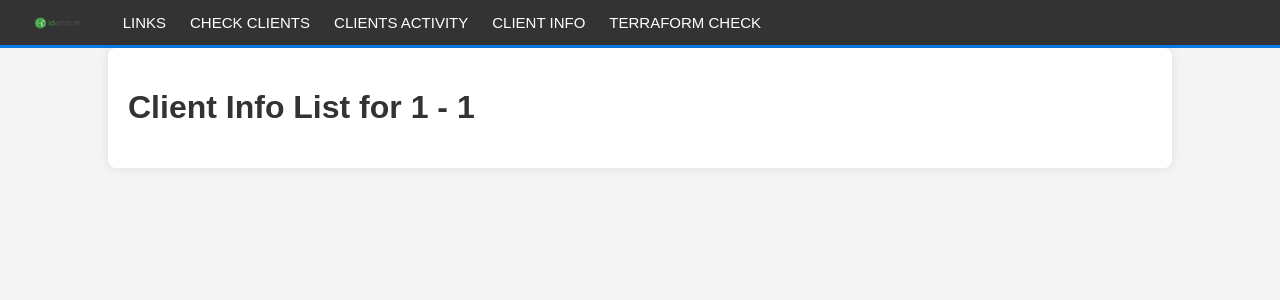
After one commit to Identicum/sherpa-ciam-home, a Flask app: page /clientinfo/1/1 in a window 1280 px wide. The commit adds this page. Shown: the top 300 px of the page. Run offline with Flask 3, Linux system fonts and the light colour scheme.

Commit message:
add clientinfo, improve header

```diff
--- /dev/null
+++ b/app/blueprints/clientinfo.py
@@ -0,0 +1,12 @@
+from flask import Blueprint, render_template
+from utils import *
+
+clientinfo_bp = Blueprint('clientinfo', __name__)
+
+@clientinfo_bp.route('/clientinfo/<env>/<realm>', methods=["GET"])
+def clientinfo_list(env, realm):
+    return render_template('clientinfo_list.html', realms=getRealms(), environments=getEnvironments(), env=env, realm=realm)
+
+@clientinfo_bp.route('/clientinfo/<env>/<realm>/<client_id>', methods=["GET"])
+def clientinfo_detail(env, realm, client_id):
+    return render_template('clientinfo_list.html', realms=getRealms(), environments=getEnvironments(), env=env, realm=realm, client_id=client_id)
--- a/app/main.py
+++ b/app/main.py
@@ -1,4 +1,5 @@
 from blueprints.links import links_bp
+from blueprints.clientinfo import clientinfo_bp
 from flask import Flask, render_template
 from utils import *
 
@@ -13,6 +14,7 @@ def getHealth():
     return 'OK'
 
 app.register_blueprint(links_bp)
+app.register_blueprint(clientinfo_bp)
 
 if __name__ == '__main__':
     app.run(debug=True, host='0.0.0.0')
--- a/app/static/css/style.css
+++ b/app/static/css/style.css
@@ -80,9 +80,11 @@ header nav ul li a {
     display: none;
     position: absolute;
     background-color: #f9f9f9;
-    min-width: 160px;
+    min-width: 180px;
     box-shadow: 0px 8px 16px 0px rgba(0,0,0,0.2);
     z-index: 1;
+    left: 0;
+    top: 100%;
 }
 
 .dropdown-content a {
@@ -90,11 +92,32 @@ header nav ul li a {
     padding: 12px 16px;
     text-decoration: none;
     display: block;
+    white-space: nowrap;
 }
 
 .dropdown-content a:hover {background-color: #f1f1f1}
 
 .dropdown:hover .dropdown-content {
+    display: block;
+}
+
+/* Submenu styles */
+.submenu-parent {
+    position: relative;
+}
+
+.dropdown-submenu {
+    display: none;
+    position: absolute;
+    left: 100%;
+    top: 0;
+    min-width: 160px;
+    background-color: #f9f9f9;
+    box-shadow: 0px 8px 16px 0px rgba(0,0,0,0.2);
+    z-index: 2;
+}
+
+.submenu-parent:hover > .dropdown-submenu {
     display: block;
 }
 
--- /dev/null
+++ b/app/templates/clientinfo_list.html
@@ -0,0 +1,9 @@
+{% extends "index.html" %}
+
+{% block title %}Client Info for {{ env }} - {{ realm }}{% endblock %}
+
+{% block content %}
+<div class="container">
+    <h1>Client Info List for {{ env }} - {{ realm }}</h1>
+</div>
+{% endblock %}
--- a/app/templates/header.html
+++ b/app/templates/header.html
@@ -16,7 +16,14 @@
                 <a href="javascript:void(0)" class="dropbtn">Check clients</a>
                 <div class="dropdown-content">
                     {% for env in environments %}
-                    <a href="#">{{ env }}</a>
+                        <div class="submenu-parent">
+                            <a href="#">{{ env }} &raquo;</a>
+                            <div class="dropdown-submenu">
+                                {% for realm in realms %}
+                                    <a href="#">{{ realm }}</a>
+                                {% endfor %}
+                            </div>
+                        </div>
                     {% endfor %}
                 </div>
             </li>
@@ -32,7 +39,14 @@
                 <a href="javascript:void(0)" class="dropbtn">Client Info</a>
                 <div class="dropdown-content">
                     {% for env in environments %}
-                    <a href="#">{{ env }}</a>
+                        <div class="submenu-parent">
+                            <a href="#">{{ env }} &raquo;</a>
+                            <div class="dropdown-submenu">
+                                {% for realm in realms %}
+                                    <a href="{{ url_for('clientinfo.clientinfo_list', env=env, realm=realm) }}">{{ realm }}</a>
+                                {% endfor %}
+                            </div>
+                        </div>
                     {% endfor %}
                 </div>
             </li>
```
Also changed, not shown: app/templates/clientinfo_detail.html (added, +10 -0 lines).
